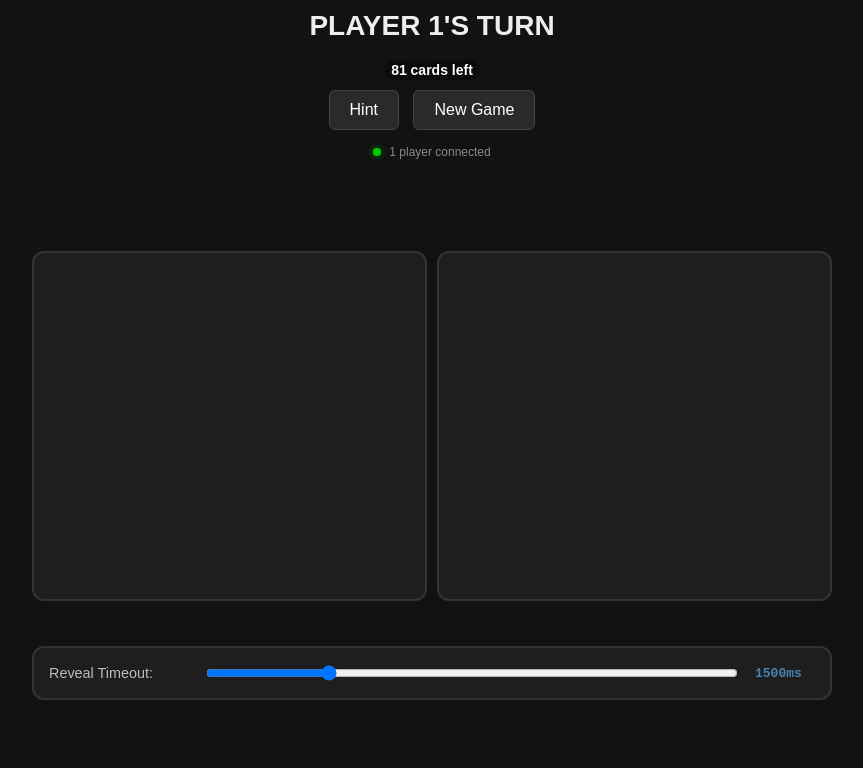
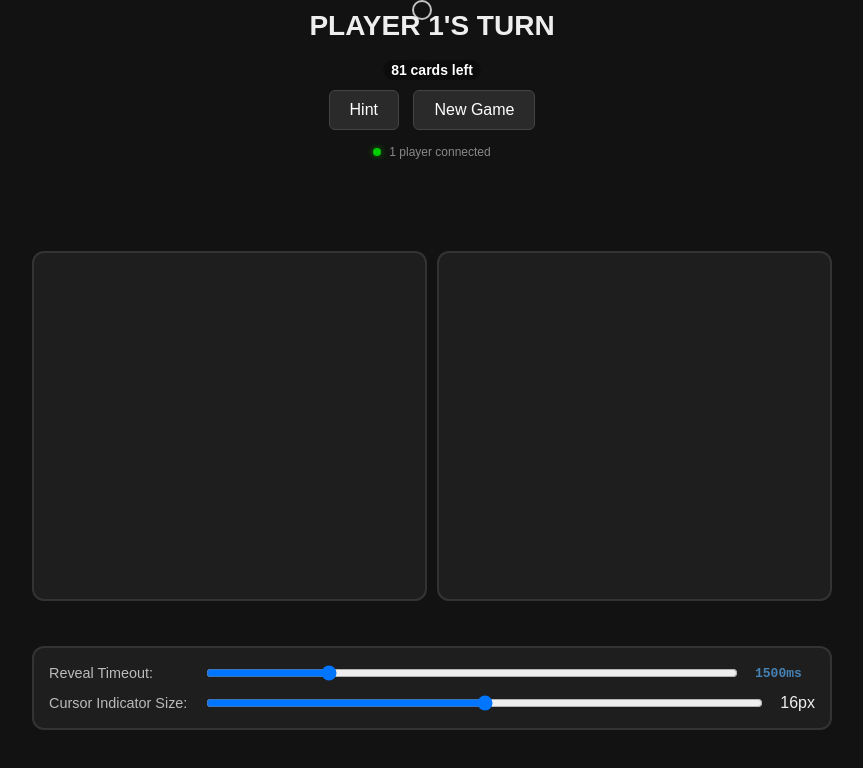
Before and after one commit to dxu1789/memset, a website: page public/index.html in a window 1280 px wide. Shown: the whole page, without its empty margins (208-1071 px from the left). Drawn offline with nearby package versions, Linux system fonts and the light colour scheme; no server answers.

Commit message:
Player cursor colors

```diff
--- a/public/index.html
+++ b/public/index.html
@@ -124,9 +124,27 @@
 
         #connection-status { font-size: 12px; color: #888; margin-top: 15px; display: flex; align-items: center; justify-content: center; gap: 8px; font-weight: 500; }
         .status-dot { width: 8px; height: 8px; background: #0c0; border-radius: 50%; box-shadow: 0 0 6px rgba(0, 200, 0, 0.6); }
+
+        #cursor-indicator {
+            position: fixed;
+            width: 32px;
+            height: 32px;
+            border: 3px solid;
+            border-radius: 50%;
+            pointer-events: none;
+            z-index: 9999;
+            transform: translate(-50%, -50%);
+            transition: border-color 0.3s ease, opacity 0.2s ease;
+            opacity: 0;
+        }
+
+        #cursor-indicator.active { opacity: 0.8; }
+        #cursor-indicator.p1-cursor { border-color: #4682b4; box-shadow: 0 0 10px rgba(70, 130, 180, 0.5); }
+        #cursor-indicator.p2-cursor { border-color: #cd7f32; box-shadow: 0 0 10px rgba(205, 127, 50, 0.5); }
     </style>
 </head>
 <body>
+    <div id="cursor-indicator"></div>
     <div id="game-container">
         <div class="controls">
             <div id="turn-display">Player 1's Turn</div>
@@ -157,6 +175,11 @@
             <input type="range" id="reveal-slider" min="500" max="5000" step="100" value="1500" oninput="updateRevealTime(this.value)">
             <span id="reveal-val">1500ms</span>
         </div>
+        <div class="setting-item">
+            <label>Cursor Indicator Size:</label>
+            <input type="range" id="cursor-slider" min="0" max="32" step="2" value="16" oninput="updateCursorSize(this.value)">
+            <span id="cursor-val">16px</span>
+        </div>
     </div>
 
     <script src="/socket.io/socket.io.js"></script>
@@ -168,6 +191,54 @@
         let resetTimeout = null;
         let revealedCardIds = new Set();
         let isAnimatingCollection = false;
+
+        // Cursor indicator setup
+        const cursorIndicator = document.getElementById('cursor-indicator');
+        let currentPlayer = 'p1';
+        let cursorSize = 16; // Default to halfway (32/2)
+
+        document.addEventListener('mousemove', (e) => {
+            cursorIndicator.style.left = e.clientX + 'px';
+            cursorIndicator.style.top = e.clientY + 'px';
+            if (!cursorIndicator.classList.contains('active')) {
+                cursorIndicator.classList.add('active');
+            }
+        });
+
+        document.addEventListener('mouseleave', () => {
+            cursorIndicator.classList.remove('active');
+        });
+
+        document.addEventListener('mouseenter', () => {
+            cursorIndicator.classList.add('active');
+        });
+
+        function updateCursorColor(player) {
+            currentPlayer = player;
+            cursorIndicator.classList.remove('p1-cursor', 'p2-cursor');
+            cursorIndicator.classList.add(`${player}-cursor`);
+        }
+
+        function updateCursorSize(size) {
+            cursorSize = parseInt(size);
+            document.getElementById('cursor-val').innerText = size + 'px';
+            if (cursorSize === 0) {
+                cursorIndicator.style.width = '0px';
+                cursorIndicator.style.height = '0px';
+                cursorIndicator.style.borderWidth = '0px';
+                cursorIndicator.style.opacity = '0';
+            } else {
+                cursorIndicator.style.width = cursorSize + 'px';
+                cursorIndicator.style.height = cursorSize + 'px';
+                cursorIndicator.style.borderWidth = Math.max(2, Math.round(cursorSize * 0.09375)) + 'px';
+                if (cursorIndicator.classList.contains('active')) {
+                    cursorIndicator.style.opacity = '0.8';
+                }
+            }
+        }
+
+        // Initialize cursor size
+        updateCursorSize(16);
 
         const paths = { oval: '<rect x="10" y="7" width="80" height="36" rx="18" />', diamond: '<polygon points="50,5 95,25 50,45 5,25" />', squiggle: '<path d="M10,25 C10,0 35,0 55,14 S90,0 90,25 S65,50 45,36 S10,50 10,25 Z" />' };
         const colors = ['#f00', '#0a0', '#808'];
@@ -345,6 +416,9 @@
             const t = document.getElementById('turn-display');
             t.innerText = (s.activePlayer === 'p1' ? "Player 1" : "Player 2") + "'s Turn";
             t.className = `turn-${s.activePlayer}`;
+
+            // Update cursor color based on active player
+            updateCursorColor(s.activePlayer);
         }
 
         function animateSetCollection(cardIds, player, oldState, onComplete) {
```
